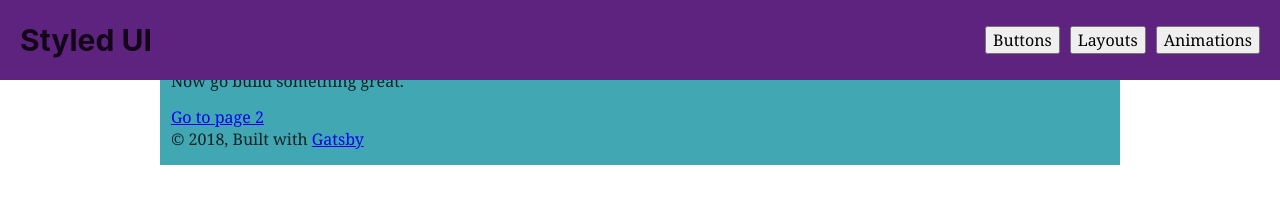
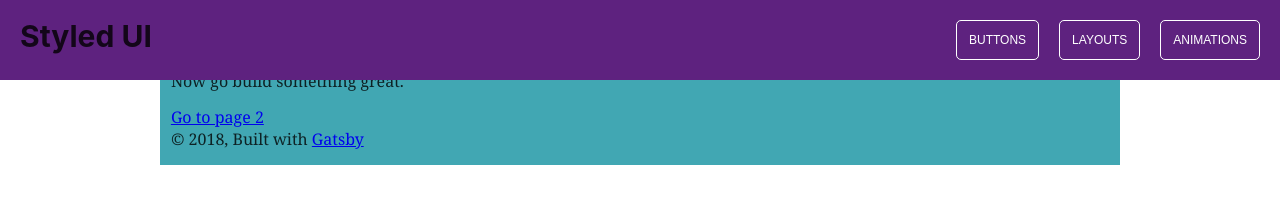
Before and after one commit to ferdelamad/styledui, a Gatsby site: page / in a window 1280 px wide. Built offline with nearby package versions, Linux system fonts and the light colour scheme; Gatsby itself is replaced by a stand-in of ours.

Commit message:
Added Nav + Buttons

```diff
--- /dev/null
+++ b/src/components/header/Button.js
@@ -0,0 +1,22 @@
+import styled from 'styled-components'
+
+const Button = styled.button`
+  display: grid;
+  align-items: center;
+  justify-content: center;
+  border: 1px solid white;
+  background-color: transparent;
+  text-transform: uppercase;
+  padding: 1.2rem;
+  border-radius: 0.5rem;
+  color: white;
+  font-family: Arial, Helvetica, sans-serif;
+  font-size: 1.2rem;
+
+  :hover {
+    color: tomato;
+    border: 1px solid tomato;
+  }
+`
+
+export default Button
--- a/src/components/header/Head.js
+++ b/src/components/header/Head.js
@@ -1,14 +1,15 @@
 import React from 'react'
 import Header from './Header'
 import Nav from './Nav'
+import Button from './Button'
 
 const Head = () => (
   <Header>
     <h1>Styled UI</h1>
     <Nav>
-      <button>Buttons</button>
-      <button>Layouts</button>
-      <button>Animations</button>
+      <Button>Buttons</Button>
+      <Button>Layouts</Button>
+      <Button>Animations</Button>
     </Nav>
   </Header>
 )
--- a/src/components/header/Nav.js
+++ b/src/components/header/Nav.js
@@ -2,11 +2,11 @@ import styled from 'styled-components'
 
 const Nav = styled.nav`
   display: grid;
-  grid-template-columns: 1fr;
+  grid-template-columns: repeat(auto-fit, minmax(auto, 1fr));
   grid-auto-flow: column;
   align-items: center;
   justify-content: center;
-  grid-gap: 1rem;
+  grid-gap: 2rem;
 `
 
 export default Nav
```
